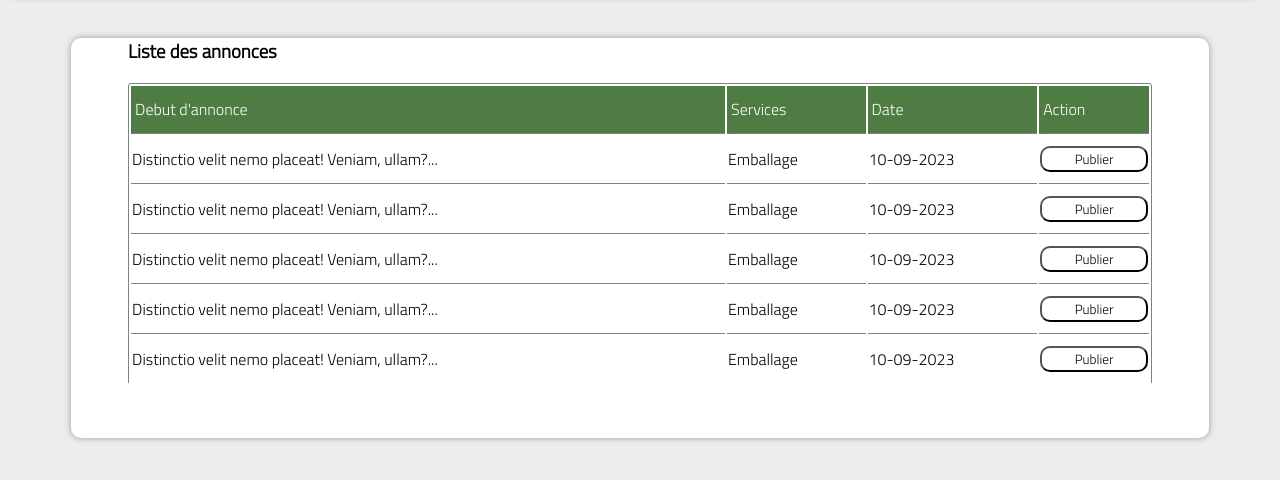
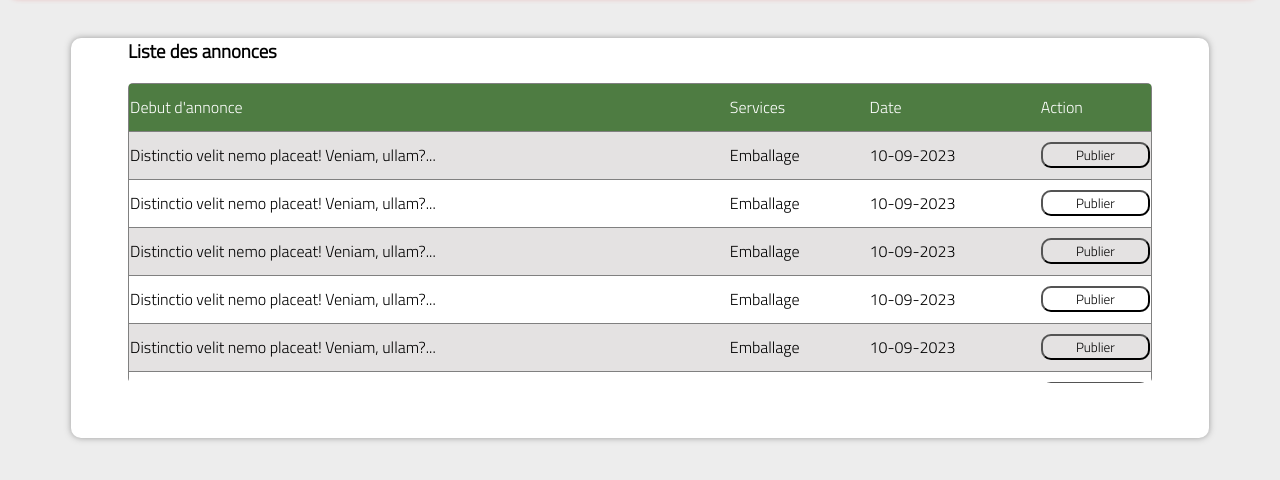
Before and after one commit to yoan1601/RH_prod, a CodeIgniter app: page /RH_prod/index.php/front/listAnnonce in a window 1280 px wide. Shown: the part 88-568 px from the top of the page. Run offline with CodeIgniter, Linux system fonts and the light colour scheme.

Commit message:
listAnnonce and Avie Front-end

```diff
--- a/application/controllers/Front.php
+++ b/application/controllers/Front.php
@@ -47,4 +47,8 @@ class Front extends CI_Controller {
 	public function listAnnonce(){
 		$this->load->view('pages/listAnnonce');
 	}
+
+	public function generation(){
+		$this->load->view('pages/annoncesGenere');
+	}
 }
--- a/application/views/pages/home.php
+++ b/application/views/pages/home.php
@@ -99,5 +99,6 @@
         </div>
         </center>
 
+		<div><h1><a href="<?= site_url('front/generation') ?>">Ivii</a></h1></div>
 </body>
 </html>
--- a/application/views/pages/listAnnonce.php
+++ b/application/views/pages/listAnnonce.php
@@ -64,12 +64,18 @@
 				<p></p>
 				<p><h3 class="card-title">Liste des annonces</h3></p>
               <div class="list-group">
-				<table >
-					<tr class="title">
+				<table>
+					<tr class="title_text">
 						<td>Debut d'annonce</td>
 						<td>Services</td>
 						<td>Date</td>
 						<td>Action</td>
+					</tr>
+					<tr>
+						<td > Distinctio velit nemo placeat! Veniam, ullam?...</td>
+						<td>Emballage</td>
+						<td>10-09-2023</td>
+						<td><button>Publier</button></td>
 					</tr>
 					<tr>
 						<td > Distinctio velit nemo placeat! Veniam, ullam?...</td>
--- a/assets/css/listeAnnonce.css
+++ b/assets/css/listeAnnonce.css
@@ -25,6 +25,7 @@
 .list-group{
 	overflow-y: auto;
 	max-height: 300px;
+	border-radius: 5px;
 }
 
 .card-body table{
@@ -53,12 +54,6 @@
 
 }
 
-.title td{
-	color: white;
-	border-left: solid 3px rgb(78, 124, 66);
-	background-color: rgb(78, 124, 66);
-}
-
 
 table button{
     font-family: 'titillium_weblight';
@@ -76,3 +71,21 @@ table button:hover{
 	color: white;
 	border: none;
 }
+
+table{
+	width: auto;
+	height: auto;
+	border-collapse: collapse;
+  }
+
+  table tbody tr:nth-of-type(even){
+	background-color: #e4e2e2;
+  }
+  .title_text {
+	  top: 10%;
+	  background-color: rgb(78, 124, 66);
+	  box-shadow: 1px 1px 1px rgb(148, 148, 148);
+	  height: 40px;
+	  color: white;
+	  font-family: 'Lucida Sans', 'Lucida Sans Regular', 'Lucida Grande', 'Lucida Sans Unicode', Geneva, Verdana, sans-serif;
+  }
```
Also changed, not shown: application/views/pages/annoncesGenere.php (+40 -2 lines), assets/css/annoncesGenere.css (added, +63 -0 lines), assets/img/DS.jpg (added), assets/img/backAvie.jpg (added).
